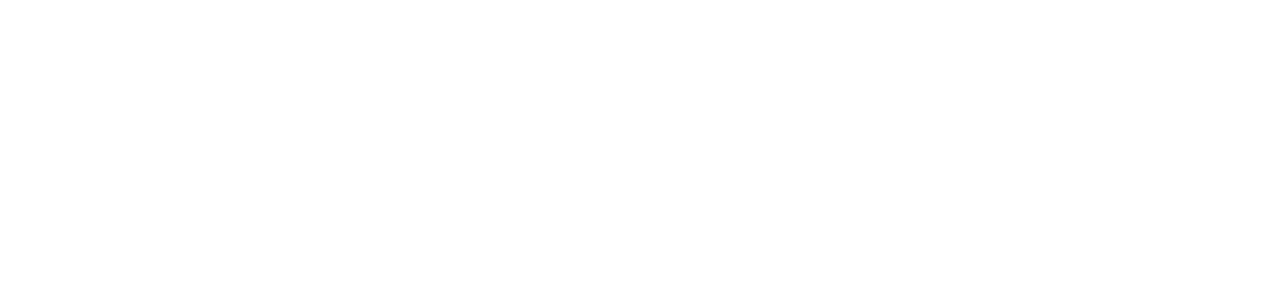
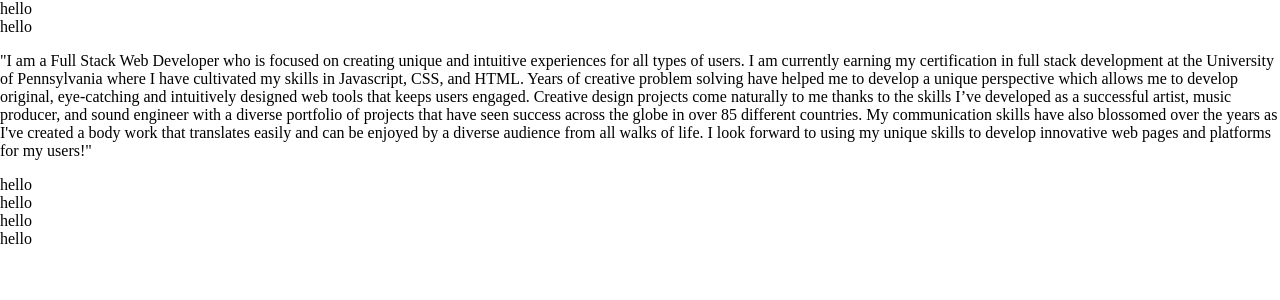
Before and after one commit to sf487552/portfolio-page-rct, a React (Create React App) app: page / in a window 1280 px wide. Shown: the top 300 px of the page. Built offline with nearby package versions, Linux system fonts and the light colour scheme.

Commit message:
upate app.js

```diff
--- a/src/App.js
+++ b/src/App.js
@@ -12,7 +12,13 @@
 function App() {
   return (
     <div className="App">
-
+      <Header></Header>
+      <Navbar></Navbar>
+      <About></About>
+      <Contact></Contact>
+      <Projects></Projects>
+      <Resume></Resume>
+      <Footer></Footer>
     </div>
   );
 }
```
